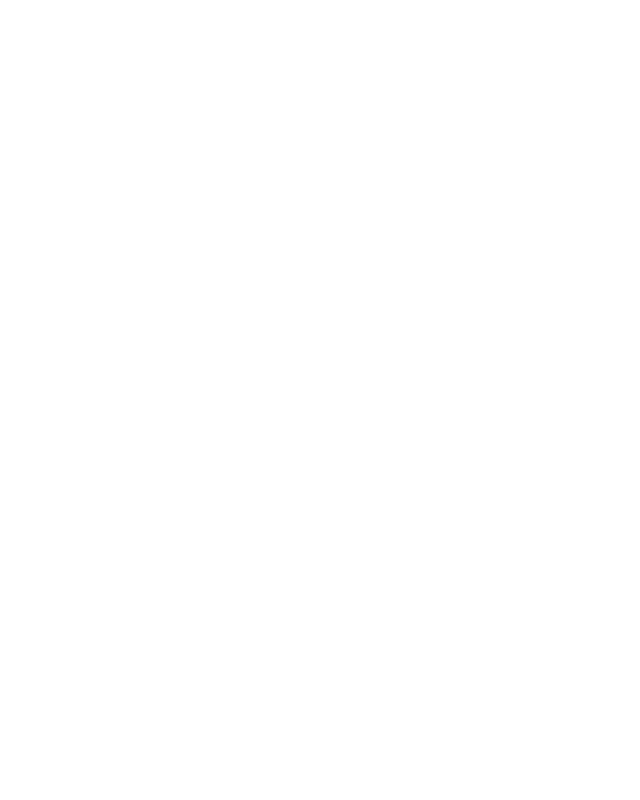
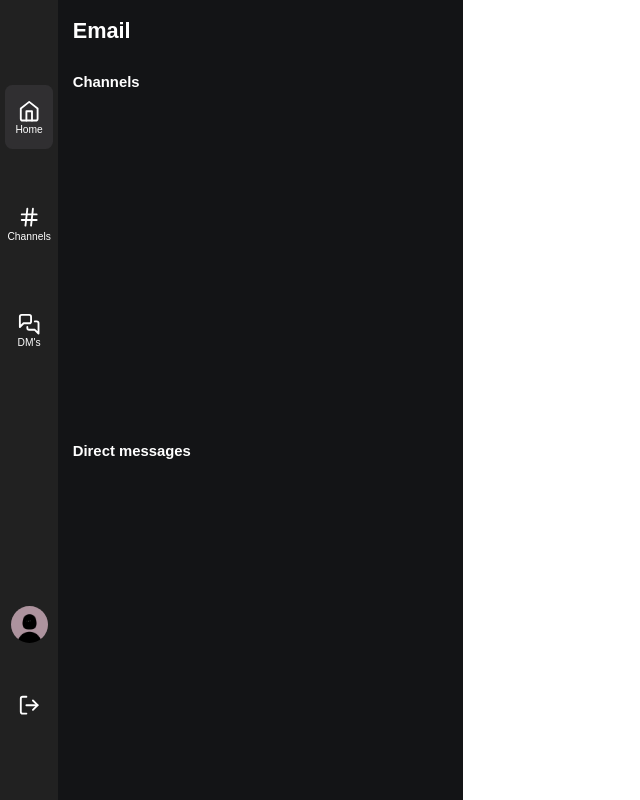
Before and after one commit to dhanniela/Slack-App, a React (Vite) app in the folder Slack-App/: page /home in a window 1280 px wide. Before the commit this address had no page. Shown: the whole page, without its empty margins (0-640 px from the left). Built offline with nearby package versions, Linux system fonts and the light colour scheme; sample sign-in values are in the browser's storage; a web font is replaced by a local one.

Commit message:
refactor homeSidebar

```diff
--- a/Slack-App/src/App.css
+++ b/Slack-App/src/App.css
@@ -345,7 +345,7 @@
 }
 .dm-item:hover {
   background-color: #302f31;
-  border-radius: 0.8rem;
+  border-radius: 0.8rem 0 0 0.8rem;
 }
 
 .dms-list {
@@ -635,14 +635,14 @@
 }
 .channel-item:hover {
   background-color: #302f31;
-  border-radius: 0.8rem;
+  border-radius: 0.8rem 0 0 0.8rem;
 }
 
 .channel-list {
   display: flex;
   align-items: center;
   color: white;
-  padding: clamp(0.25rem, 0.036rem + 1.071vw, 1rem) 0;
+  padding: clamp(0.25rem, 0.036rem + 1.071vw, 1rem);
 }
 
 .channel-list .icons {
@@ -800,4 +800,48 @@
   100% {
     transform: rotate(360deg);
   }
+}
+.home-container {
+  display: flex;
+}
+
+.homeSidebar-container {
+  width: clamp(9rem, 3.571rem + 27.143vw, 28rem);
+  display: flex;
+  flex-direction: column;
+  height: 100vh;
+  background: #131416;
+}
+
+.homeSidebar-header {
+  display: flex;
+  justify-content: space-between;
+  align-items: center;
+  color: white;
+}
+
+.homeSidebar-header h2 {
+  font-size: clamp(0.5rem, 0.214rem + 1.429vw, 1.5rem);
+  margin-left: clamp(0.5rem, 0.143rem + 0.952vw, 1rem);
+}
+
+.home-list-container {
+  max-height: 35vh;
+  color: white;
+  margin-left: clamp(0.25rem, 0.071rem + 0.476vw, 0.5rem);
+  overflow-y: auto;
+}
+
+.homeSidebar-container .channelSidebar-header h2,
+.homeSidebar-container .dmSidebar-header h2 {
+  font-size: clamp(0.5rem, 0.357rem + 0.714vw, 1rem);
+}
+
+.home-list-container .channel-list,
+.home-list-container .dms-list {
+  justify-content: space-between;
+}
+
+.list {
+  display: flex;
 }/*# sourceMappingURL=App.css.map */
--- a/Slack-App/src/App.scss
+++ b/Slack-App/src/App.scss
@@ -60,3 +60,4 @@
 @import "styles/dm";
 @import "styles/channel";
 @import "styles/spinner";
+@import "styles/home";
--- a/Slack-App/src/components/ChannelSidebar.jsx
+++ b/Slack-App/src/components/ChannelSidebar.jsx
@@ -5,6 +5,7 @@
 import { Spinner } from "./Spinner";
 import _debounce from 'lodash/debounce';
 import { Channels } from "../pages/Channels";
+import _ from 'lodash';
 import { set } from "lodash";
 
 export const ChannelSidebar = () => {
@@ -112,17 +113,33 @@
 
         setRenderChannelDms(true);
 
-        recentChannels.map(channel => {
-            if (channel.id === channelData.id){
-                return 0;
+        // const channelFromStorage = localStorage.getItem("recentChannels");
+        // if (channelFromStorage !== null){
+        //     console.log("asd");
+        //     setRecentChannels(JSON.parse(channelFromStorage));
+        //     console.log(recentChannels);
+        // }
+
+        if (recentChannels!=null){
+            recentChannels.map(channel => {
+                if (channel.id !== channelData.id){
+                    console.log("bawal");
+                    return null;
+                }
+            });
+
+            if (recentChannels.includes(channelData) === true) {
+                return null;
             }
-        })
+        }
 
         if (recentChannels.includes(channelData) === false) {
             recentChannels.push(channelData);
         }
 
-        setRecentChannels(recentChannels);
+        const filteredArray = _.uniqBy(recentChannels, 'id');
+
+        setRecentChannels(filteredArray);
         localStorage.setItem('recentChannels', JSON.stringify(recentChannels));
     }
 
@@ -133,6 +150,13 @@
     }, [channelTargetId]);
 
     useEffect(() => {
+
+        if (localStorage.getItem("recentChannels") != null){
+            setRecentChannels(JSON.parse(localStorage.getItem("recentChannels")));
+        } else {
+            setRecentChannels([]);
+        }
+
         const interval = setInterval(() => {
             fetchUserChannels();
         }, 10000);
--- a/Slack-App/src/components/Dashboard.jsx
+++ b/Slack-App/src/components/Dashboard.jsx
@@ -11,6 +11,6 @@
     <Route path="/" element={<DashboardWrapper />}>
         <Route path="/sidedm" run="true" element={<DMSidebar/>}/>
         <Route path="/sidechannels" element={<ChannelSidebar/>}/>
-        {/* <Route path="/home" element={<HomeSidebar/>}/> */}
+        <Route path="/home" element={<HomeSidebar/>}/>
     </Route>
 );
--- a/Slack-App/src/components/HomeSidebar.jsx
+++ b/Slack-App/src/components/HomeSidebar.jsx
@@ -5,6 +5,8 @@
 import { Spinner } from "./Spinner";
 import _debounce from 'lodash/debounce';
 import { useNavigate } from "react-router-dom/dist";
+import { Channels } from "../pages/Channels";
+import { DirectMessage } from "../pages/DirectMessage";
 
 export const HomeSidebar = () => {
     const [recentDms, setRecentDms] = useState([]);
@@ -38,67 +40,51 @@
     }
 
     return (
+        <div className="home-container">
+            <section>
+                <div className="homeSidebar-container">
+                    <div className="homeSidebar-header">
+                        <h2>Email</h2>
+                    </div>
+
+                    <div className="channelSidebar-container">
+                        <div className="channelSidebar-header">
+                            <h2>Channels</h2>
+                        </div>
+                        <div className="home-list-container">
+                            {
+                                recentChannels.map(channelData => {
+                                    return (<>
+                                        <ChannelCard selectCard={selectCard} channelData={channelData}/>
+                                    </>)
+                                })
+                            }
+                        </div>
+                    </div>
+
                     <div className="dmSidebar-container">
                         <div className="dmSidebar-header">
-                <h2>Email</h2>
-                {/* <PlusSquare className="icons"/> */}
+                            <h2>Direct messages</h2>
                         </div>
-
-            <div className="dms-list-container">
-                <div>
-                    <h2>Channels</h2>
-                    <ul>
-                        {recentChannels.map(
-                            channelData => {
-                                return (
-                                    <>
-                                        <ChannelCard selectCard={selectCard} channelData={channelData}/>
-                                    </>
-                                )}
-                        )}
-                    </ul>
-                </div>
-                <div>
-                    <h2>Direct messages</h2>
-                    <ul>
+                        <div className="home-list-container">
                             {
-                            recentDms != undefined?
                                 recentDms.map(user => {
                                     return(<>
                                         <DMSideLi showDms={showDms} userData={user}/>
                                     </>)
-                            }):<div>Recent Messages Here</div>
+                                })
                             }
-                    </ul>
                         </div>
                     </div>
                 </div>
+            </section>
+            <section>
+                <Channels/>
+                <DirectMessage/>
+            </section>
+        </div>
     )
 }
-
-const DMSideLi = ({showDms, userData}) => {
-    const handleClick = () => {
-        showDms(userData)
-    }
-
-    return (
-        <li onClick={handleClick} className="dm-item">
-            <div className="dms-list">
-                <img className="dm-pp" src="src/assets/images/profile.jpg" alt="pp"/>
-                <div className="right">
-                    <div className="dm-chat-name">
-                        <h5>{userData.email}</h5>
-                        <span>September 28</span>
-                    </div>
-                    <div className="dm-truncate">
-                        <span>hello</span>
-                    </div>
-                </div>
-            </div>
-        </li>
-    )
-}
-
 
 const ChannelCard = ({selectCard, channelData}) => {
     const handleClick = () => {
@@ -109,10 +95,37 @@
         <ul>
             <li onClick={handleClick} className="channel-item">
                 <div className="channel-list">
+                    <div className="list">
                         <Hash className="icons"/>
                         <h5>{channelData.name}</h5>
+                    </div>
+                    <span className="close">
+                        &times;
+                    </span>
                 </div>
             </li>
         </ul>
     )
 }
+
+const DMSideLi = ({showDms, userData}) => {
+    const handleClick = () => {
+        showDms(userData)
+    }
+
+    return (
+        <ul>
+            <li onClick={handleClick} className="dm-item">
+                <div className="dms-list">
+                    <div className="list">
+                        <img className="pp" src="src/assets/images/profile.jpg" alt="pp"/>
+                        <h5>{userData.email}</h5>
+                    </div>
+                    <span className="close">
+                        &times;
+                    </span>
+                </div>
+            </li>
+        </ul>
+    )
+}
--- a/Slack-App/src/styles/_channel.scss
+++ b/Slack-App/src/styles/_channel.scss
@@ -76,7 +76,7 @@
     cursor: pointer;
     &:hover{
         background-color: #302f31;
-        border-radius: .8rem;
+        border-radius: .8rem 0 0 .8rem;
     }
 }
 
@@ -84,7 +84,7 @@
     display: flex;
     align-items: center;
     color: white;
-    padding: clamp(0.25rem, 0.036rem + 1.071vw, 1rem) 0;
+    padding: clamp(0.25rem, 0.036rem + 1.071vw, 1rem);
 }
 
 .channel-list .icons{
--- a/Slack-App/src/styles/_dm.scss
+++ b/Slack-App/src/styles/_dm.scss
@@ -77,7 +77,7 @@
     cursor: pointer;
     &:hover{
         background-color: #302f31;
-        border-radius: .8rem;
+        border-radius: .8rem 0 0 .8rem;
     }
 }
 
--- /dev/null
+++ b/Slack-App/src/styles/_home.scss
@@ -0,0 +1,45 @@
+.home-container{
+    display: flex;
+}
+
+.homeSidebar-container{
+    width: clamp(9rem, 3.571rem + 27.143vw, 28rem);
+    display: flex;
+    flex-direction: column;
+    height: 100vh;
+    background: #131416;
+}
+
+.homeSidebar-header{
+    display: flex;
+    justify-content: space-between;
+    align-items: center;
+    color: white;
+}
+
+.homeSidebar-header h2{
+    font-size: clamp(0.5rem, 0.214rem + 1.429vw, 1.5rem);
+    margin-left: clamp(0.5rem, 0.143rem + 0.952vw, 1rem);
+}
+
+.home-list-container{
+    max-height: 35vh;
+    color: white;
+    margin-left: clamp(0.25rem, 0.071rem + 0.476vw, 0.5rem);
+    overflow-y: auto;
+}
+
+.homeSidebar-container .channelSidebar-header h2,
+.homeSidebar-container .dmSidebar-header h2{
+    font-size: clamp(0.5rem, 0.357rem + 0.714vw, 1rem);
+    // font-weight: 200;
+}
+
+.home-list-container .channel-list,
+.home-list-container .dms-list{
+    justify-content: space-between;
+}
+
+.list{
+    display: flex;
+}
```
Also changed, not shown: 1 other file (tests, documents, lock files or other folders). Lines whose indentation alone changed are shown as unchanged.
